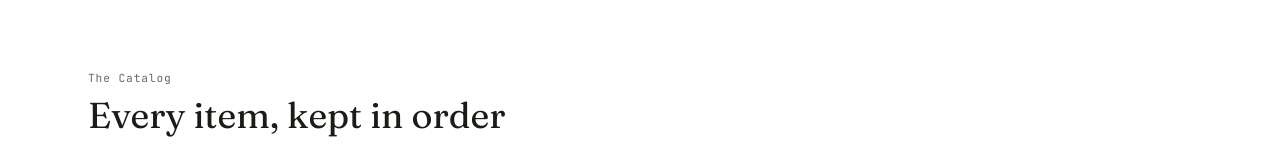
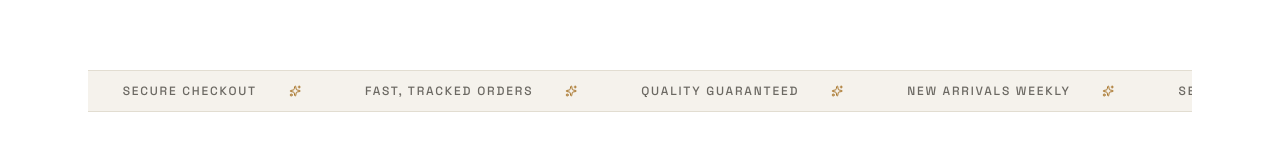
Before and after one commit to faysalhasanmd/e-Commerce-StockBook, a Next.js app in the folder client/: page / in a window 1280 px wide. Shown: the part 488-649 px from the top of the page. Built offline with nearby package versions, Linux system fonts and the light colour scheme; no server answers.

Commit message:
edit marquee

```diff
--- a/client/app/globals.css
+++ b/client/app/globals.css
@@ -36,3 +36,20 @@ body {
     transition-duration: 0.01ms !important;
   }
 }
+/* Infinite marquee scroll */
+@keyframes marquee-scroll {
+  from {
+    transform: translateX(0);
+  }
+  to {
+    transform: translateX(-50%);
+  }
+}
+
+.marquee-track {
+  animation: marquee-scroll 22s linear infinite;
+}
+
+.marquee-track:hover {
+  animation-play-state: paused;
+}
--- a/client/app/page.tsx
+++ b/client/app/page.tsx
@@ -1,13 +1,21 @@
 "use client";
 
-import { useEffect, useState } from "react";
+import { useState } from "react";
 import useSWR from "swr";
 import api from "@/lib/axios";
 import { ApiResponse, Category, Product } from "@/types";
 import ProductCard from "@/components/ProductCard";
 import Hero from "@/components/Hero";
+import Marquee from "@/components/Marquee";
 
 const fetcher = (url: string) => api.get(url).then((res) => res.data);
+
+const fallbackMarquee = [
+  "New arrivals weekly",
+  "Secure checkout",
+  "Fast, tracked orders",
+  "Quality guaranteed",
+];
 
 export default function ProductsPage() {
   const [categoryId, setCategoryId] = useState("");
@@ -29,9 +37,14 @@ export default function ProductsPage() {
   const products = productsRes?.data || [];
   const categories = categoriesRes?.data || [];
 
+  const marqueeItems =
+    categories.length > 0 ? categories.map((c) => c.name) : fallbackMarquee;
+
   return (
     <div>
       <Hero />
+      <Marquee items={marqueeItems} />
+
       <p className="catalog-number mb-2">The Catalog</p>
       <h1 className="font-display text-4xl text-paper mb-8">
         Every item, kept in order
--- /dev/null
+++ b/client/components/Marquee.tsx
@@ -0,0 +1,21 @@
+import { Sparkles } from "lucide-react";
+
+export default function Marquee({ items }: { items: string[] }) {
+  // Duplicate the list so the loop appears seamless
+  const track = [...items, ...items];
+
+  return (
+    <div className="overflow-hidden border-y border-line bg-panel py-3 mb-12">
+      <div className="flex w-max marquee-track">
+        {track.map((item, i) => (
+          <span key={i} className="flex items-center gap-8 shrink-0 px-8">
+            <span className="uppercase tracking-[0.15em] text-xs font-medium text-muted whitespace-nowrap">
+              {item}
+            </span>
+            <Sparkles size={12} className="text-brass shrink-0" />
+          </span>
+        ))}
+      </div>
+    </div>
+  );
+}
```
